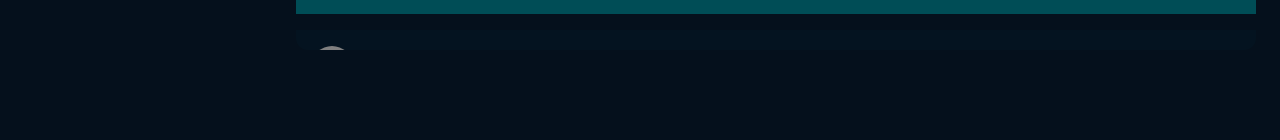
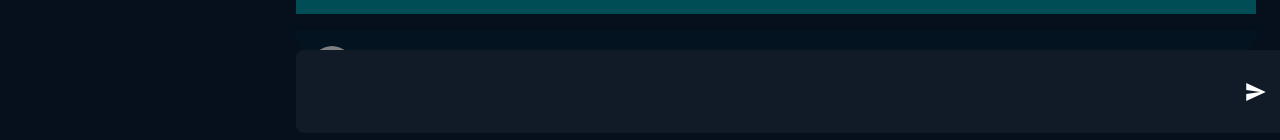
Before and after one commit to jaydenpiao/chatgpt_clone, a React (Vite) app in the folder frontend/: page /chat in a window 1280 px wide. Shown: the part 594-734 px from the top of the page. Built offline with nearby package versions, Linux system fonts and the light colour scheme; no server answers.

Commit message:
input box

```diff
--- a/frontend/src/pages/Chat.tsx
+++ b/frontend/src/pages/Chat.tsx
@@ -1,8 +1,9 @@
-import { Avatar, Box, Button, Typography } from '@mui/material'
+import { Avatar, Box, Button, IconButton, Typography } from '@mui/material'
 import React from 'react'
 import { useAuth } from '../context/AuthContext';
 import { red } from '@mui/material/colors';
 import ChatItem from '../components/chat/ChatItem';
+import { IoMdSend } from 'react-icons/io';
 
 const chatMessages = [
   {role: "user", content: "Hello, can you help me with my math homework?"},
@@ -45,6 +46,15 @@
         <Box sx={{width:'100%', height:'60vh', borderRadius:3, mx:'auto', display:'flex', flexDirection:'column', overflow:'scroll', overflowX: 'hidden', overflowY:'auto', scrollBehavior:'smooth',}}>
           {chatMessages.map((chat, index) => (<ChatItem content={chat.content} role={chat.role} key={index} />))}
         </Box>
+        <div style={{width: '100%', padding:'20px', borderRadius:8, backgroundColor:'rgb(17,27,39)', display:'flex', marginRight:'auto',}}>
+          {" "}
+          <input type='text' style={{width:'100%', backgroundColor:'transparent', padding:'10px', border:'none', outline:'none', color:'white', fontSize:'20px',}} />
+
+          <IconButton sx={{ml:'auto', color:'white', }}>
+            <IoMdSend />
+          </IconButton>
+        </div>
+
 
       </Box>
     </Box>
```
